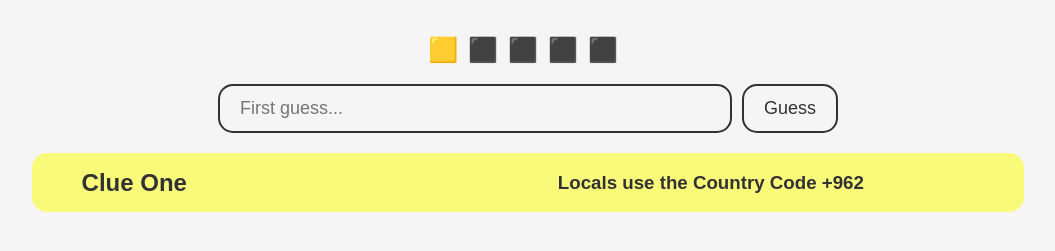
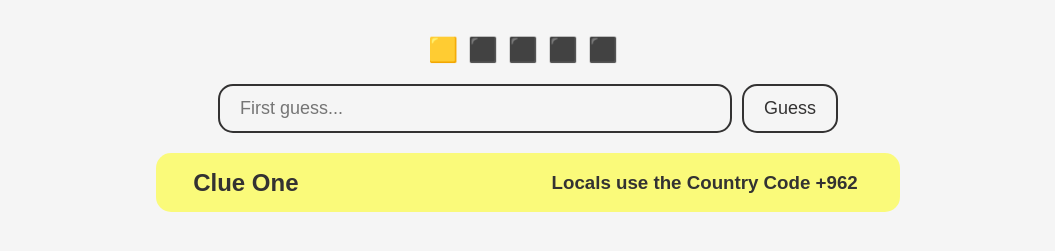
Before and after one commit to emilehicksonx/GuessTheLocation, a plain HTML site: page index.html in a window 1280 px wide. Both pictures are taken after a click on the button "Play". Shown: the part 183-434 px from the top of the page, without its empty margins (112-1167 px from the left). Drawn offline with Linux system fonts and the light colour scheme.

Commit message:
Update index.html

```diff
--- a/index.html
+++ b/index.html
@@ -44,8 +44,8 @@
             background: rgb(255, 255, 0, .5);
             border-radius: 15px;
             margin-top: 20px;
-            margin-left: 10%;
-            margin-right: 10%;
+            margin-left: 20%;
+            margin-right: 20%;
             display: flex;
             align-items: center;
         }
@@ -66,7 +66,7 @@
         <h2 id="clue-guess-five" style="margin-right:10px;">⬛️</h2>
     </div>
     <div class="win-box" id="win-box" style="display: none;">
-        <h1>Congrats you got it!</h1>
+        <h1 id="end-message">Congrats you got it!</h1>
         <button style="display: block; margin: auto; font-size: xx-large;" onclick="copyResults()">Share results</button>
         <h2>See you back here tomorrow.</h2>
         <p>Game designed by Emile H</p>
```
